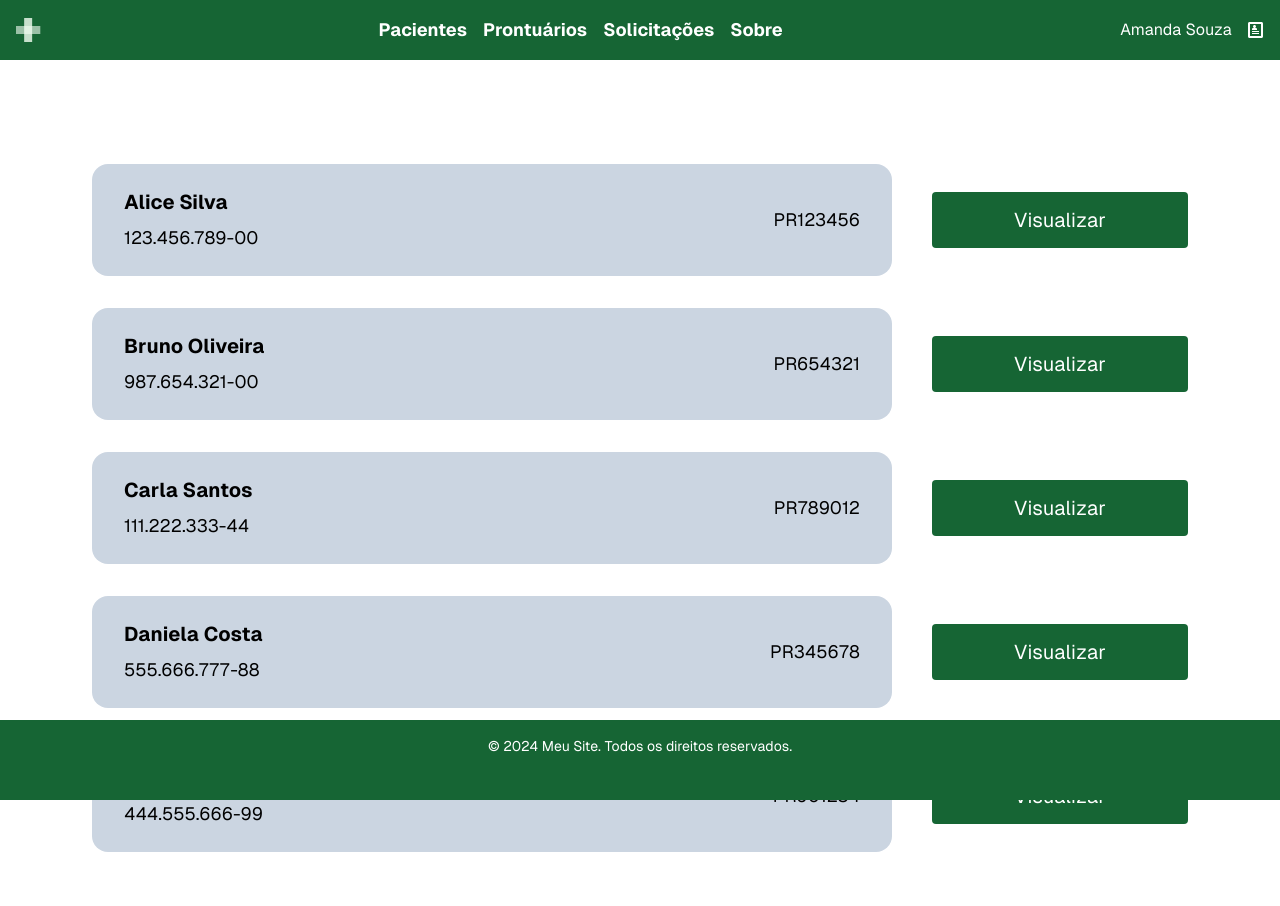
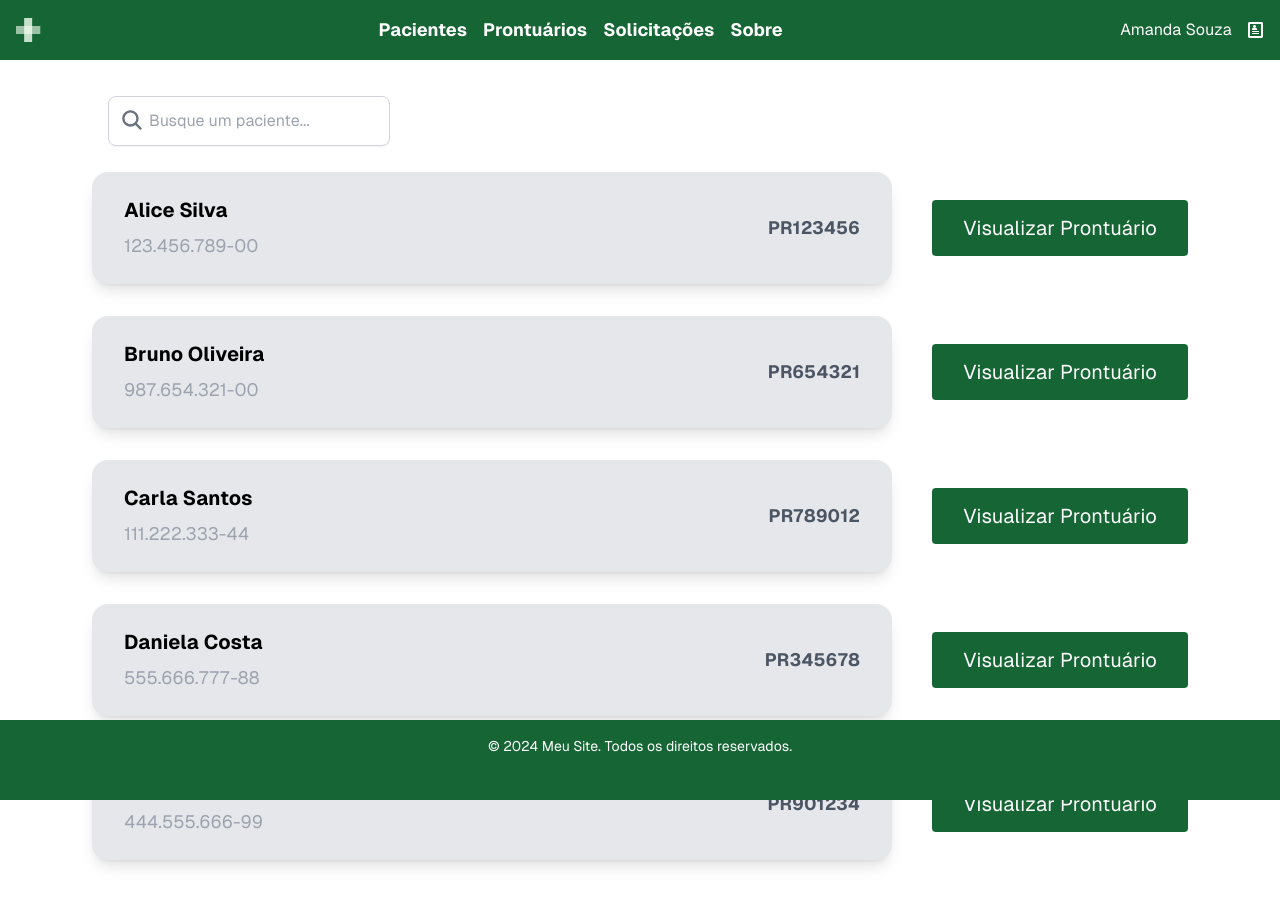
Before and after one commit to asvsz/gpf, a Next.js app: page / in a window 1280 px wide. Shown: the top 906 px of the page. Built offline with nearby package versions, Linux system fonts and the light colour scheme.

Commit message:
feat: search engine

```diff
--- a/app/components/NavbarDoctor.tsx
+++ b/app/components/NavbarDoctor.tsx
@@ -8,7 +8,7 @@ const NavbarDoctor: React.FC = () => {
 
   console.log(Logo);
   return (
-    <nav className="fixed top-0 left-0 bg-green-800 p-4 w-full">
+    <nav className="fixed top-0 left-0 bg-green-800 p-4 w-full z-10">
       <div className="container mx-auto flex justify-between items-center text-white ">
         <Image src={Logo} alt=''/>
         <div className=" flex text-white gap-4 text-lg font-bold ">
--- a/app/components/Patient-cell.tsx
+++ b/app/components/Patient-cell.tsx
@@ -9,21 +9,23 @@ interface PatientProps {
 }
 
 export default function PatientCell({ nome, cpf, numeroProntuario }: PatientProps) {
+
   const router = useRouter();
+
   return (
     <div className="flex gap-10 items-center">
-      <div className="flex py-6 px-8 bg-slate-300 text-black justify-between h-auto w-[800px] rounded-2xl items-center">
+      <div className="flex py-6 px-8 bg-gray-200 justify-between h-auto w-[800px] rounded-2xl items-center shadow-lg">
         {/* Contêiner maior com largura personalizada */}
         <div className="flex flex-col">
-          <span className="text-xl font-bold">{nome}</span>  {/* Nome, fonte maior e em negrito */}
-          <span className="text-lg mt-2">{cpf}</span>   {/* CPF abaixo do nome com espaçamento */}
+          <span className="text-xl font-bold text-black">{nome}</span>  {/* Nome, fonte maior e em negrito */}
+          <span className="text-lg mt-2 text-gray-400">{cpf}</span>   {/* CPF abaixo do nome com espaçamento */}
         </div>
         <div>
-          <span className="text-lg">{numeroProntuario}</span>  {/* Número do Prontuário */}
+          <span className="text-lg font-bold text-gray-600">{numeroProntuario}</span>  {/* Número do Prontuário */}
         </div>
       </div>
 
-      <ButtonOne texto="Visualizar" onClick={() => router.push('/Sobre')} />
+      <ButtonOne texto="Visualizar Prontuário" onClick={() => router.push('/Sobre')} />
     </div>
 
   )
--- /dev/null
+++ b/app/components/Search-engine.tsx
@@ -0,0 +1,29 @@
+import { IoSearch } from "react-icons/io5"
+
+interface SearchEngineProps{
+  onSearch: (term: string) => void
+}
+
+export default function SearchEngine({onSearch}: SearchEngineProps){
+
+  const handleSearch = (event: React.ChangeEvent<HTMLInputElement>) => {
+    onSearch(event.target.value)
+  }
+
+  return (
+    <div className="fixed top-20 items-center p-4">
+      <div className="w-full max-w-lg relative">
+        <div className="absolute left-0 flex items-center pl-3 pt-3 pointer-events-none">
+          <IoSearch className="text-gray-500 text-2xl " />
+        </div>
+        <input
+          type="text"
+          placeholder="Busque um paciente..."
+          onChange={handleSearch}
+          className="p-3 pl-10 mb-4 border border-gray-300 rounded-lg shadow-sm focus:outline-none focus:ring-2 focus:ring-green-800"
+        />
+      </div>
+    </div>
+
+  )
+}
--- a/app/page.tsx
+++ b/app/page.tsx
@@ -2,6 +2,7 @@
 import FooterBar from "./components/Footer";
 import Navbar from "./components/NavbarDoctor";
 import PatientCell from "./components/Patient-cell";
+import SearchEngine from "./components/Search-engine";
 import patientData from "./data/patient.json";
 import { useEffect, useState } from "react";
 
@@ -11,26 +12,45 @@ interface Patient {
   numeroProntuario: string;
 }
 
-
 export default function Home() {
   const [patients, setPatients] = useState<Patient[]>([]);
+  const [searchTerm, setSearchTerm] = useState<string>("");
 
   useEffect(() => {
     setPatients(patientData);
   }, []);
 
+  // Função para atualizar o termo de busca
+  const handleSearch = (term: string) => {
+    setSearchTerm(term);
+  };
+
+  // Filtrar pacientes com base no termo de busca
+  const filteredPatients = patients.filter((patient) =>
+    patient.nome.toLowerCase().includes(searchTerm.toLowerCase()) ||
+    patient.cpf.includes(searchTerm)
+  );
+
   return (
-    <div className="grid grid-rows-[20px_1fr_20px] items-center justify-items-center min-h-screen p-8 pb-20 gap-16 sm:p-20 font-[family-name:var(--font-geist-sans)]">
+    <div className="gap-8 grid grid-rows-[20px_1fr_20px] items-center justify-items-center min-h-screen p-8 pb-20 sm:p-20 font-[family-name:var(--font-geist-sans)]">
       <Navbar />
-      <main className="flex gap-8 row-start-2 items-center sm:items-start">
-        <div className="flex flex-col gap-8">
-          {patients.map((patient) => (
+      <main className=" flex row-start-2 items-center sm:items-start z-0">
+        <div className="flex flex-col gap-8 pt-10">
+          {/* Passar a função de busca para o componente de busca */}
+          <SearchEngine onSearch={handleSearch} />
+          {/* Exibir apenas o paciente filtrado */}
+          {filteredPatients.length > 0 ? (
+            filteredPatients.map((patient) => (
               <PatientCell
+                key={patient.cpf}
                 nome={patient.nome}
                 cpf={patient.cpf}
                 numeroProntuario={patient.numeroProntuario}
               />
-          ))}
+            ))
+          ) : (
+            <div className="p-3 text-gray-500">Nenhum paciente encontrado</div>
+          )}
         </div>
       </main>
       <FooterBar />
```
Lines whose indentation alone changed are shown as unchanged.
